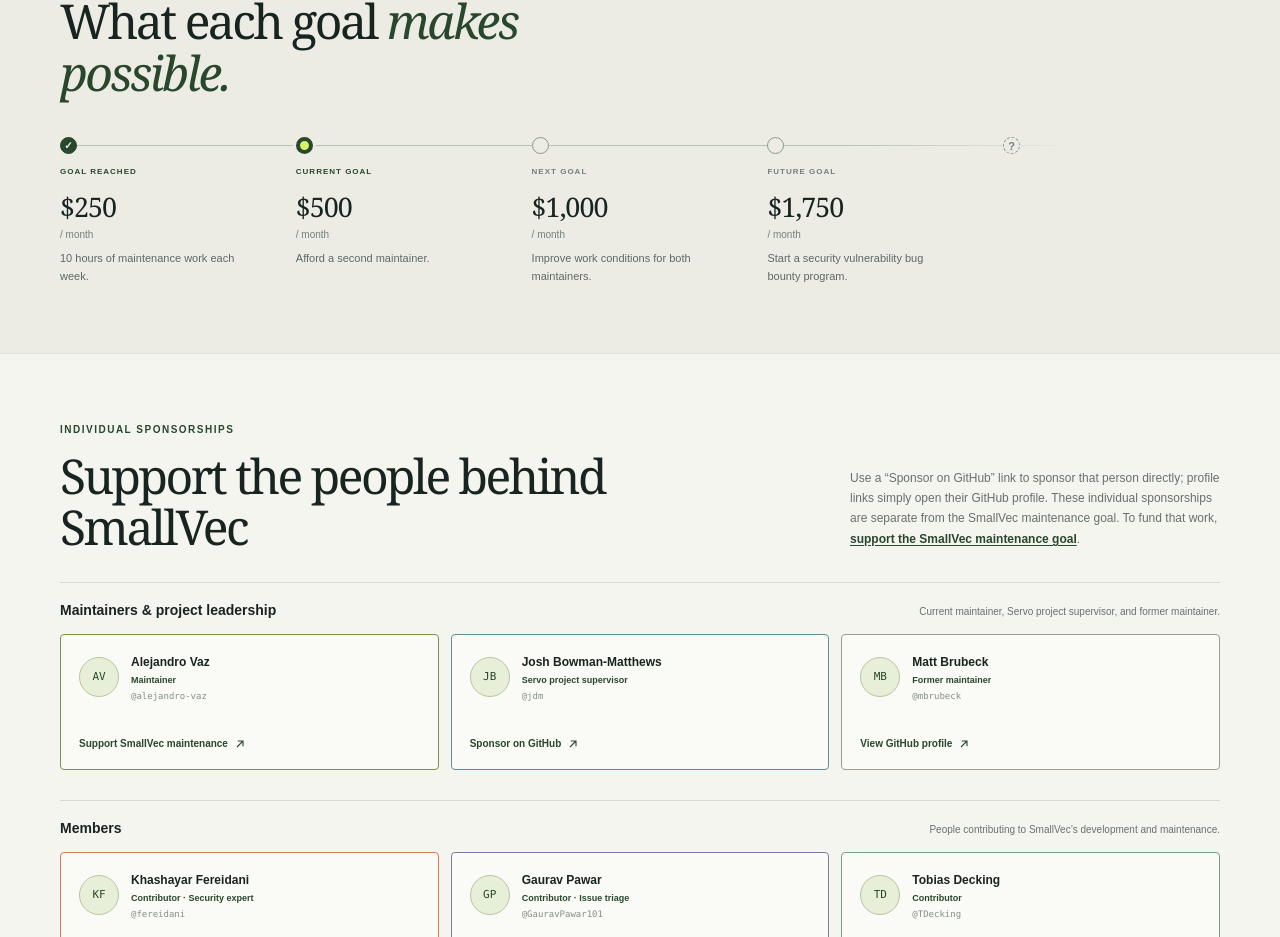
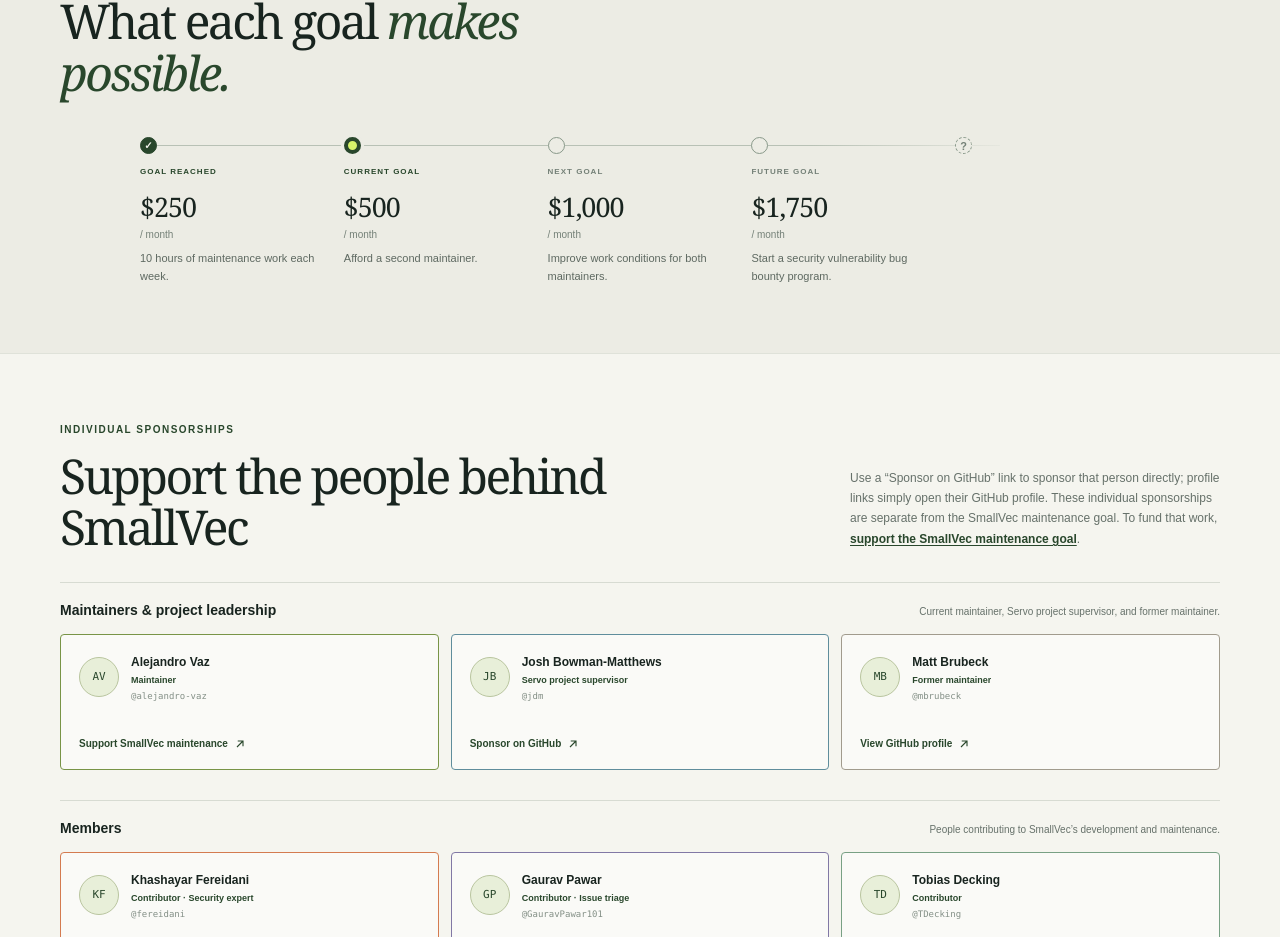
Before and after one commit to smallvec/smallvec.rs, a Next.js app: page / in a window 1280 px wide. Shown: the part 3437-4374 px from the top of the page. Built offline with nearby package versions, Linux system fonts and the light colour scheme.

Commit message:
fix: center timeline

```diff
--- a/app/globals.css
+++ b/app/globals.css
@@ -371,7 +371,7 @@ h1 em, h2 em {
 .goals-heading .eyebrow { margin-bottom: 14px; }
 .goals-heading h2 { font-size: clamp(36px, 4vw, 48px); line-height: 1.08; }
 .goals-heading h2 em { color: var(--green-dark); }
-.goals-timeline { position: relative; display: grid; grid-template-columns: repeat(5, minmax(0, 1fr)); gap: 19px; margin: 38px 0 0; padding: 0; list-style: none; }
+.goals-timeline { position: relative; display: grid; grid-template-columns: repeat(5, minmax(0, 1fr)); gap: 19px; max-width: 1000px; margin: 38px auto 0; padding: 0; list-style: none; }
 .goals-timeline::before { position: absolute; top: 8px; right: 14%; left: 8px; height: 1px; background: linear-gradient(to right, #b8c1b5 0%, #b8c1b5 78%, rgba(184, 193, 181, .12) 100%); content: ""; }
 .goal-step { position: relative; padding-top: 29px; }
 .goal-marker { position: absolute; z-index: 1; top: 0; left: 0; width: 17px; height: 17px; border: 1px solid #89998a; border-radius: 50%; background: var(--paper-deep); }
```
